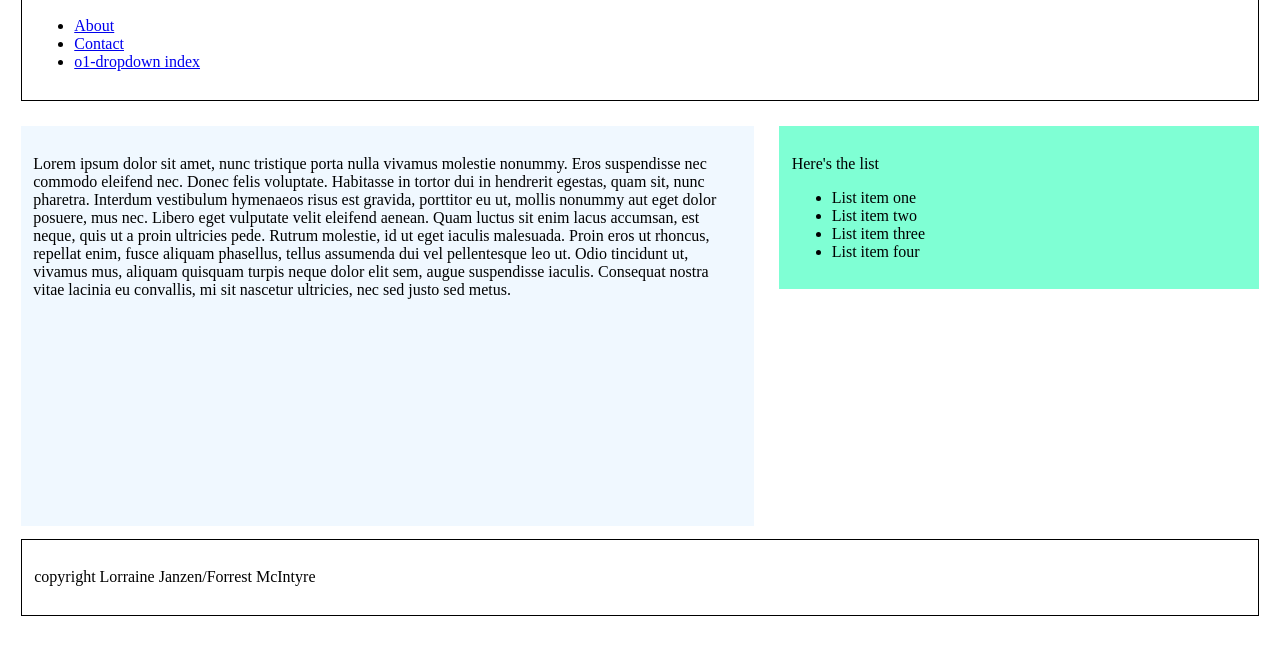
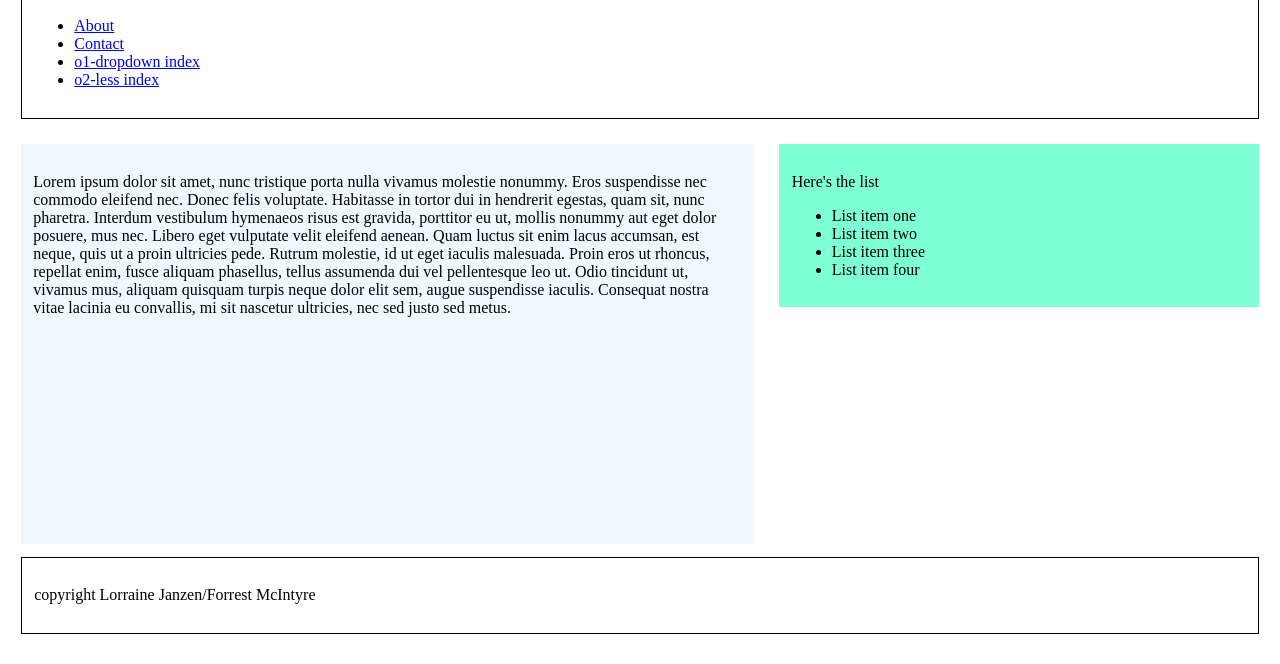
Before and after one commit to lorrainekj31/web130, a plain HTML site: page index.html in a window 1280 px wide. Shown: the part 136-800 px from the top of the page. Drawn offline with Linux system fonts and the light colour scheme.

Commit message:
saves less link in main index

```diff
--- a/index.html
+++ b/index.html
@@ -12,6 +12,7 @@
         <li><a href="about.html">About</a></li>
         <li><a href="contact.html">Contact</a></li>
         <li><a href="classwork/01-css-dropdown/index.html">o1-dropdown index</a></li>
+        <li><a href="classwork/02-less/index.html">o2-less index</a></li>
       </ul>
 
       </header>
```
